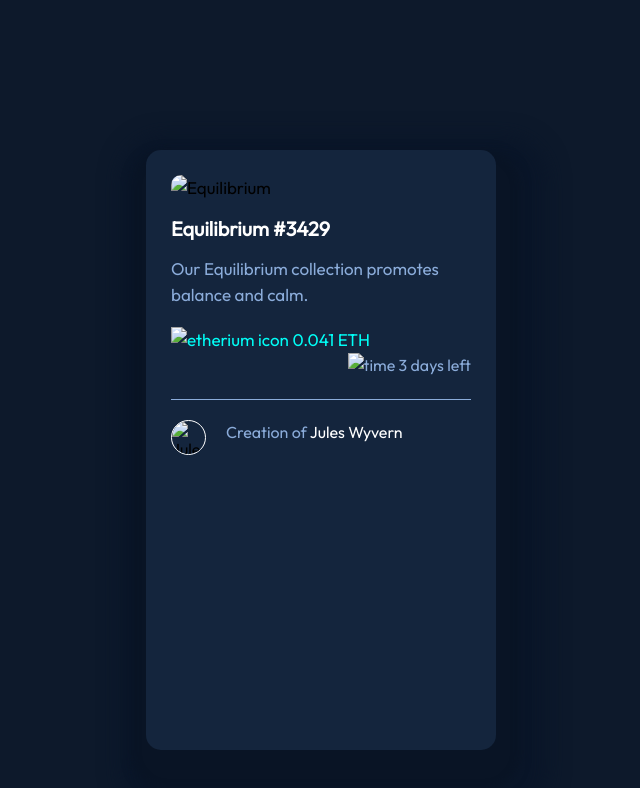
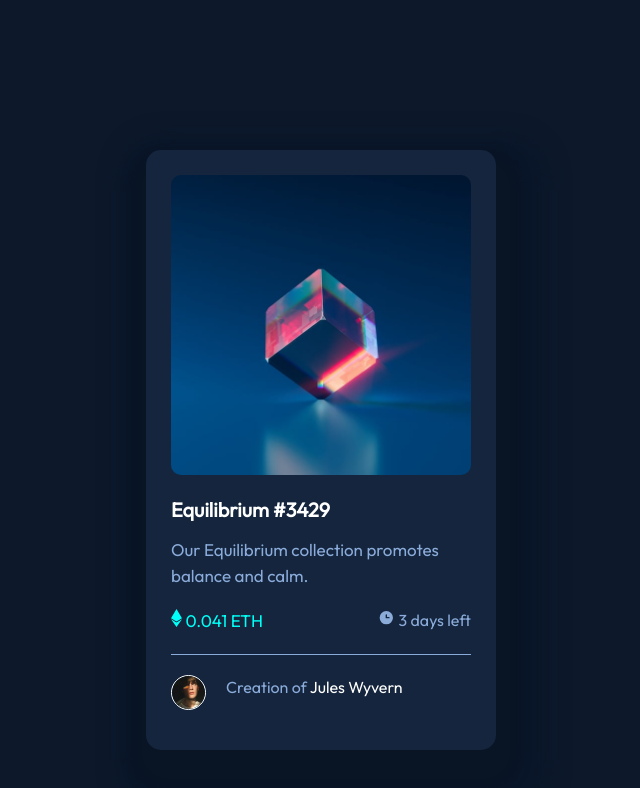
Before and after one commit to ayydel/practiceproject, a plain HTML site: page index.html in a window 1280 px wide. Shown: the whole page, without its empty margins (430-1070 px from the left). Drawn offline with Linux system fonts and the light colour scheme.

Commit message:
Update index.html

```diff
--- a/index.html
+++ b/index.html
@@ -10,19 +10,19 @@
 <body>
   <div class="card">
     <div>
-      <img class="equilibrium-img" src="images/image-equilibrium.jpg" alt="Equilibrium" width="300" height="300">
+      <img class="equilibrium-img" src="image-equilibrium.jpg" alt="Equilibrium" width="300" height="300">
       <h3>Equilibrium #3429</h3>
       <p class="content bottom-gap">Our Equilibrium collection promotes balance and calm.</p>
       <p class="float-left">
-        <img src="images/icon-ethereum.svg" alt="etherium icon">&nbsp;0.041 ETH
+        <img src="icon-ethereum.svg" alt="etherium icon">&nbsp;0.041 ETH
       </p>
       <p class="content bottom-gap float-right">
-        <img src="images/icon-clock.svg" alt="time">&nbsp;3 days left
+        <img src="icon-clock.svg" alt="time">&nbsp;3 days left
       </p>
     </div>
     <aside>
       <figure>
-        <img class="creator-pic" src="images/image-avatar.png" alt="Jules Wyvern" width="35" height="35">
+        <img class="creator-pic" src="image-avatar.png" alt="Jules Wyvern" width="35" height="35">
       </figure>
         <p class="content">Creation of <span class="creator-name">Jules Wyvern</span></p>
     </aside>
```
